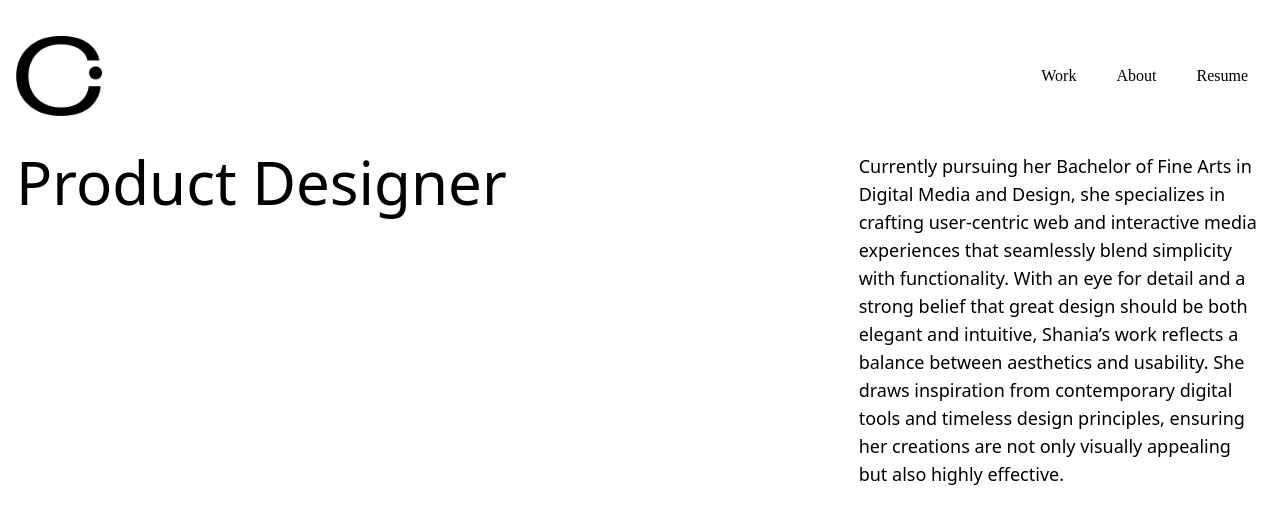
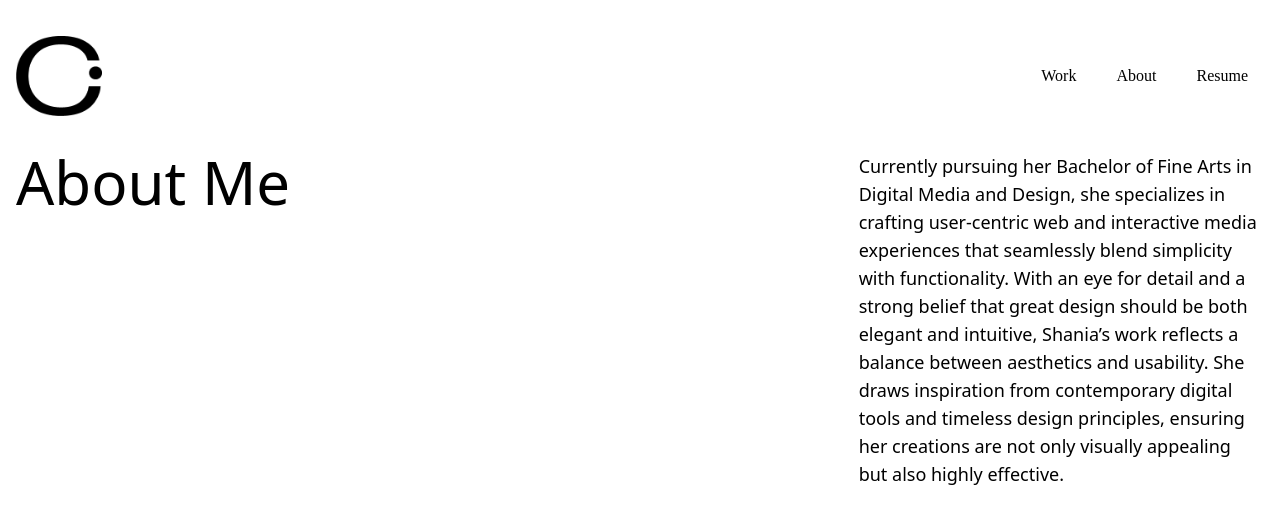
Before and after one commit to chaconshania/design-portfolio, a React (Vite) app: page /about in a window 1280 px wide. Shown: the top 524 px of the page. Built offline with nearby package versions, Linux system fonts and the light colour scheme.

Commit message:
Working on about page and moving it to public folder

```diff
--- a/src/Webpages/About.jsx
+++ b/public/Webpages/About.jsx
@@ -7,8 +7,9 @@ function About() {
     <div>
       <Navbar />
       <HeadingDesc
-        title="Product Designer"
+        title="About Me"
         paragraph="Currently pursuing her Bachelor of Fine Arts in Digital Media and Design, she specializes in crafting user-centric web and interactive media experiences that seamlessly blend simplicity with functionality. With an eye for detail and a strong belief that great design should be both elegant and intuitive, Shania’s work reflects a balance between aesthetics and usability. She draws inspiration from contemporary digital tools and timeless design principles, ensuring her creations are not only visually appealing but also highly effective."
+        paragraph2="hello"
       />
     </div>
   );
--- a/sections/PageLayout/HeadingDesc.jsx
+++ b/sections/PageLayout/HeadingDesc.jsx
@@ -1,6 +1,6 @@
 import React from "react";
 
-function HeadingDesc({ title, paragraph }) {
+function HeadingDesc({ title, paragraph, paragraph2 }) {
   return (
     <div className="grid grid-cols-1 md:grid-cols-3 lg:grid-cols-3 lg:grid-rows-1 gap-4 m-4 flex-wrap">
       <div className="lg:col-span-2">
--- a/src/main.jsx
+++ b/src/main.jsx
@@ -4,7 +4,7 @@ import { BrowserRouter, Routes, Route } from "react-router";
 import { createRoot } from "react-dom/client";
 import "./index.css";
 import App from "./App.jsx";
-import About from "./Webpages/About.jsx";
+import About from "/public/Webpages/About.jsx";
 
 const root = document.getElementById("root");
 
--- a/vite.config.js
+++ b/vite.config.js
@@ -1,8 +1,6 @@
 import { defineConfig } from "vite";
 import react from "@vitejs/plugin-react";
-
 import tailwindcss from "@tailwindcss/vite";
-
 import netlifyPlugin from "@netlify/vite-plugin-react-router";
 
 // https://vite.dev/config/
```
Also changed, not shown: public/Webpages/FitMix.jsx (renamed from src/Webpages/FitMix.jsx), public/Webpages/OasisXr.jsx (added).
